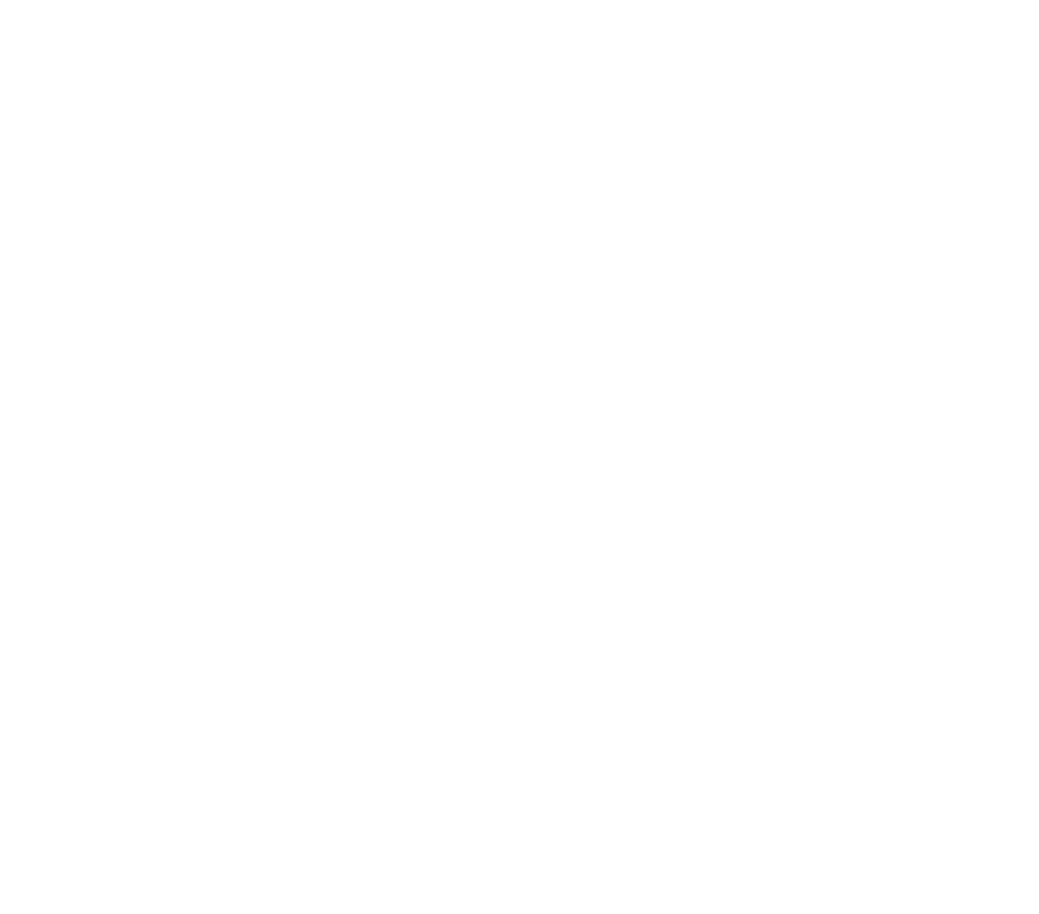
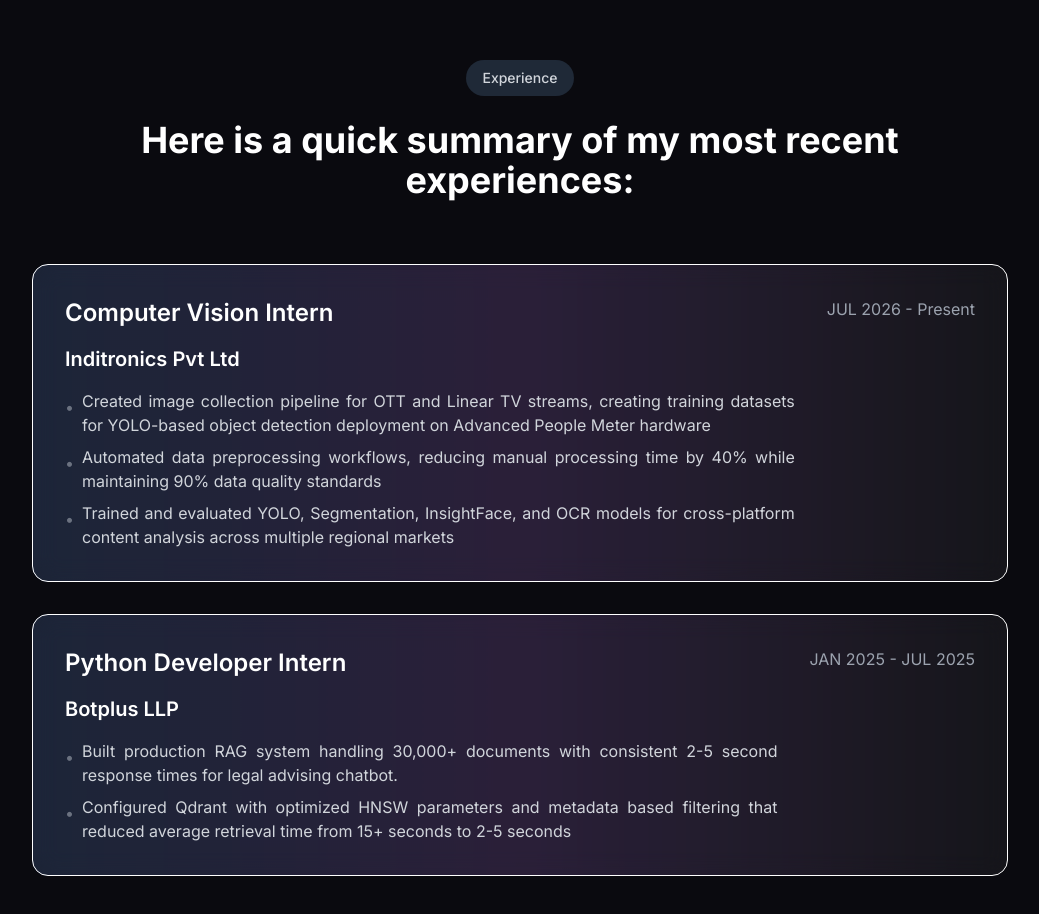
Before and after one commit to Nikk434/nik-portfolio, a Next.js app in the folder nik-dev-portfolio/: page / in a window 1280 px wide. Shown: the part 1260-2174 px from the top of the page, without its empty margins (120-1159 px from the left). Before the commit the page ends 1240 px from the top, so only its background shows below. Built offline with nearby package versions, Linux system fonts and the light colour scheme.

Commit message:
Update - added experence section

```diff
--- a/nik-dev-portfolio/app/page.js
+++ b/nik-dev-portfolio/app/page.js
@@ -1,10 +1,12 @@
 import Hero from "@/components/hero";
 import Skills from "@/components/skills";
+import Experience from "@/components/experience";
 export default function Home() {
   return(
     <>
       <Hero></Hero>
       <Skills/>
+      <Experience/>
     </>
   )
 }
--- /dev/null
+++ b/nik-dev-portfolio/components/experience.js
@@ -0,0 +1,83 @@
+export default function Experience() {
+  const experiences = [
+    {
+      title: 'Computer Vision Intern',
+      company: 'Inditronics Pvt Ltd',
+      date: 'JUL 2026 - Present',
+      points: [
+        'Created image collection pipeline for OTT and Linear TV streams, creating training datasets for YOLO-based object detection deployment on Advanced People Meter hardware',
+        'Automated data preprocessing workflows, reducing manual processing time by 40% while maintaining 90% data quality standards',
+        'Trained and evaluated YOLO, Segmentation, InsightFace, and OCR models for cross-platform content analysis across multiple regional markets'
+      ]
+    },
+    {
+      title: 'Python Developer Intern',
+      company: 'Botplus LLP',
+      date: 'JAN 2025 - JUL 2025',
+      points: [
+        'Built production RAG system handling 30,000+ documents with consistent 2-5   second response times for legal advising chatbot.',
+        'Configured Qdrant with optimized HNSW parameters and metadata based filtering that reduced average retrieval time from 15+ seconds to 2-5 seconds',
+      ]
+    }
+  ]
+
+  return (
+    <section className="min-h-screen bg-[#0a0a0f] text-white py-20">
+      <div className="max-w-5xl mx-auto px-4 sm:px-6">
+        {/* Section Badge */}
+        <div className="flex justify-center mb-6">
+          <span className="px-4 py-2 bg-gray-800 text-gray-300 rounded-full text-sm font-medium">
+            Experience
+          </span>
+        </div>
+
+        {/* Section Title */}
+        <h2 className="text-3xl sm:text-4xl font-bold text-center mb-16">
+          Here is a quick summary of my most recent experiences:
+        </h2>
+
+        {/* Experience Cards */}
+        <div className="space-y-8">
+          {experiences.map((exp, index) => (
+            <div
+              key={index}
+              className="relative group"
+            >
+              {/* Glassmorphism background with gradient border */}
+              <div className="absolute inset-0 bg-gradient-to-r from-blue-500/20 via-purple-500/20 rounded-2xl blur-x1 opacity-70 group-hover:opacity-100 transition-opacity duration-500"></div>
+
+              <div className="relative backdrop-blur-md bg-white/5 border border-white rounded-2xl p-6 sm:p-8 hover:bg-white/10 transition-all duration-300">
+                <div className="flex flex-col lg:flex-row lg:items-start lg:justify-between gap-4 lg:gap-8">
+                  {/* Left: Title */}
+                  <div className="lg:flex-1 text-justify">
+                    <h3 className="text-xl sm:text-2xl font-semibold text-white mb-4">
+                      {exp.title}
+                    </h3>
+                    <h5 className="text-xl sm:text-1xl font-semibold text-white mb-4">
+                      {exp.company}
+                    </h5>
+                    <ul className="space-y-2">
+                      {exp.points.map((point, idx) => (
+                        <li key={idx} className="text-gray-300 text-sm sm:text-base flex items-start gap-2">
+                          <span className="text-gray-500 mt-1.5">•</span>
+                          <span>{point}</span>
+                        </li>
+                      ))}
+                    </ul>
+                  </div>
+
+                  {/* Right: Date */}
+                  <div className="lg:text-right">
+                    <span className="text-gray-400 text-sm sm:text-base whitespace-nowrap">
+                      {exp.date}
+                    </span>
+                  </div>
+                </div>
+              </div>
+            </div>
+          ))}
+        </div>
+      </div>
+    </section>
+  )
+}
```
